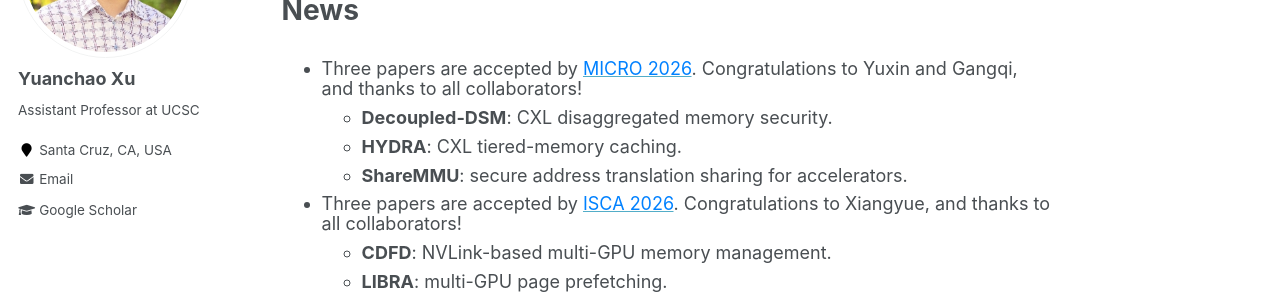
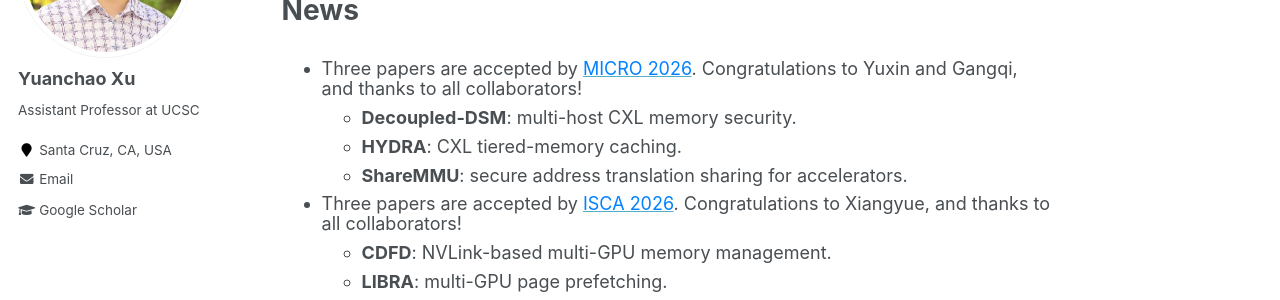
Before and after one commit to yuanchaoxu6/yuanchaoxu6.github.io, a Jekyll site: the page built from _pages/about.md, in a window 1280 px wide and 900 px high, scrolled down 349 px. Shown: the part 153-453 px from the top of the window. Built offline with Jekyll 4.4.1, drawn with Linux system fonts in a browser that asks for light colours.

Commit message:
Update about.md

```diff
--- a/_pages/about.md
+++ b/_pages/about.md
@@ -23,7 +23,7 @@ News
 <div markdown="1" style="width: 100%; height: 300px; overflow-y: scroll; margin: 0; padding: 0; line-height: 1.1;">
 
 * Three papers are accepted by [<font color="#0081ff">MICRO 2026</font>](https://www.microarch.org/micro59/). Congratulations to Yuxin and Gangqi, and thanks to all collaborators!
-  * **Decoupled-DSM**: CXL disaggregated memory security.
+  * **Decoupled-DSM**: multi-host CXL memory security.
   * **HYDRA**: CXL tiered-memory caching.
   * **ShareMMU**: secure address translation sharing for accelerators.
 * Three papers are accepted by [<font color="#0081ff">ISCA 2026</font>](https://iscaconf.org/isca2026/). Congratulations to Xiangyue, and thanks to all collaborators!
@@ -49,8 +49,6 @@ News
 * Serving as the program committee for [<font color="#0081ff">ASPLOS 2025</font>](https://www.asplos-conference.org/asplos-2025-call-for-papers/).
 * Our research about trusted execution environments is accepted by [<font color="#0081ff">HPCA 2024</font>](https://hpca-conf.org/2024/).
 * Serving as the Registration Chair for [<font color="#0081ff">ISCA 2023</font>](https://iscaconf.org/isca2023/). Please consider attending!
-
-
 
 </div>
 
```
